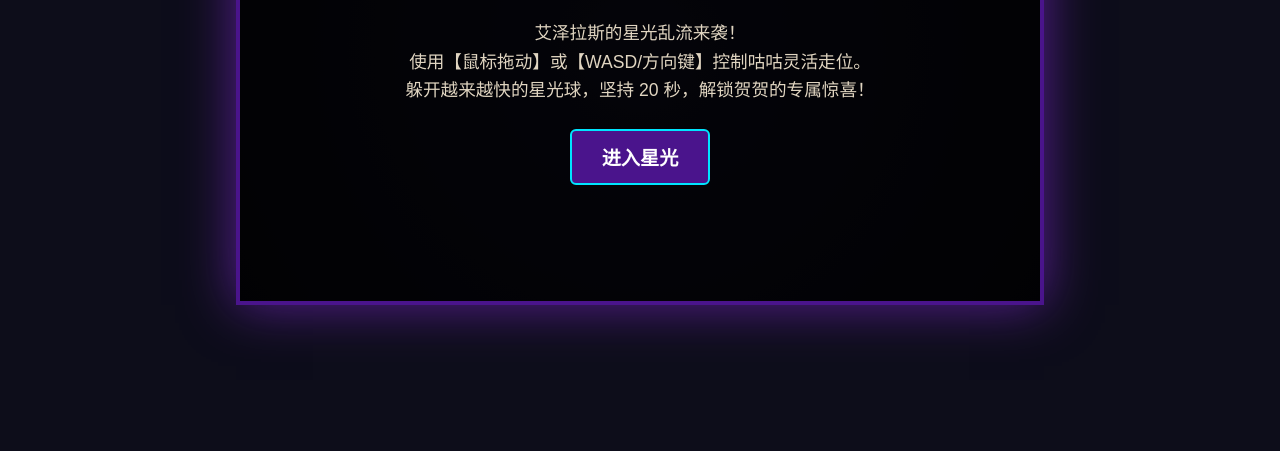
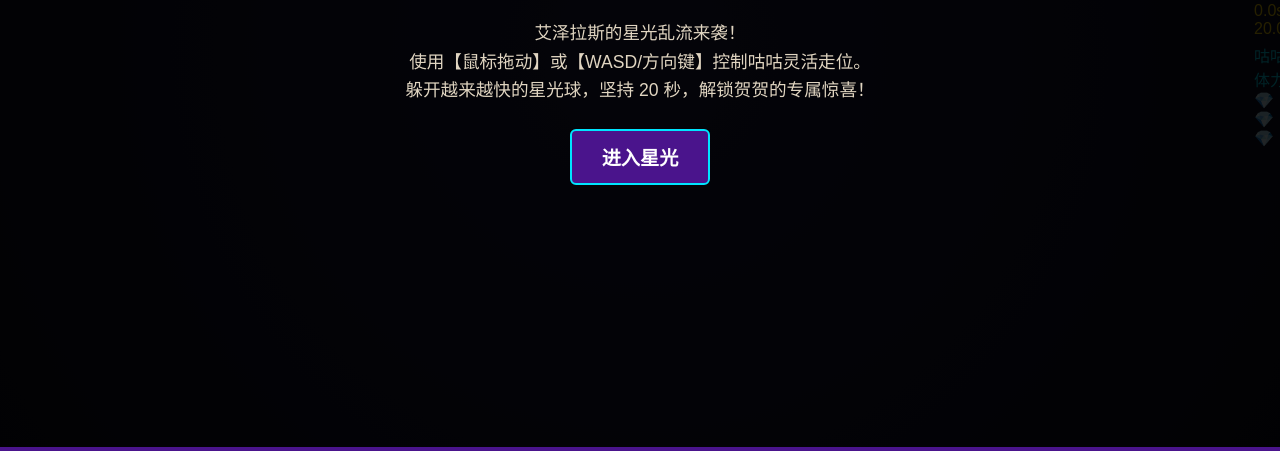
Before and after one commit to niuniu0118/birthday-gift, a plain HTML site: page game.html in a window 1280 px wide. Shown: the part 349-800 px from the top of the page. Drawn offline with Linux system fonts and the light colour scheme.

Commit message:
Update game.html

```diff
--- a/game.html
+++ b/game.html
@@ -17,19 +17,20 @@
             box-shadow: 0 0 50px rgba(138, 43, 226, 0.6);
             background: radial-gradient(circle at center, #1a1a3e, #0a0a1a);
             overflow: hidden;
-            width: 100%;
-            max-width: 800px;
-            aspect-ratio: 8 / 5;
-            max-height: 90vh;
+            width: 100vw;
+            height: 100vh;
+            max-width: 100%;
+            max-height: 100%;
             display: flex;
             justify-content: center;
             align-items: center;
         }
-                canvas {
+        canvas {
             display: block;
             width: 100%;
             height: 100%;
             object-fit: contain;
+        }
         }
         #ui {
             position: absolute; top: 15px; left: 15px; font-size: 22px;
```
